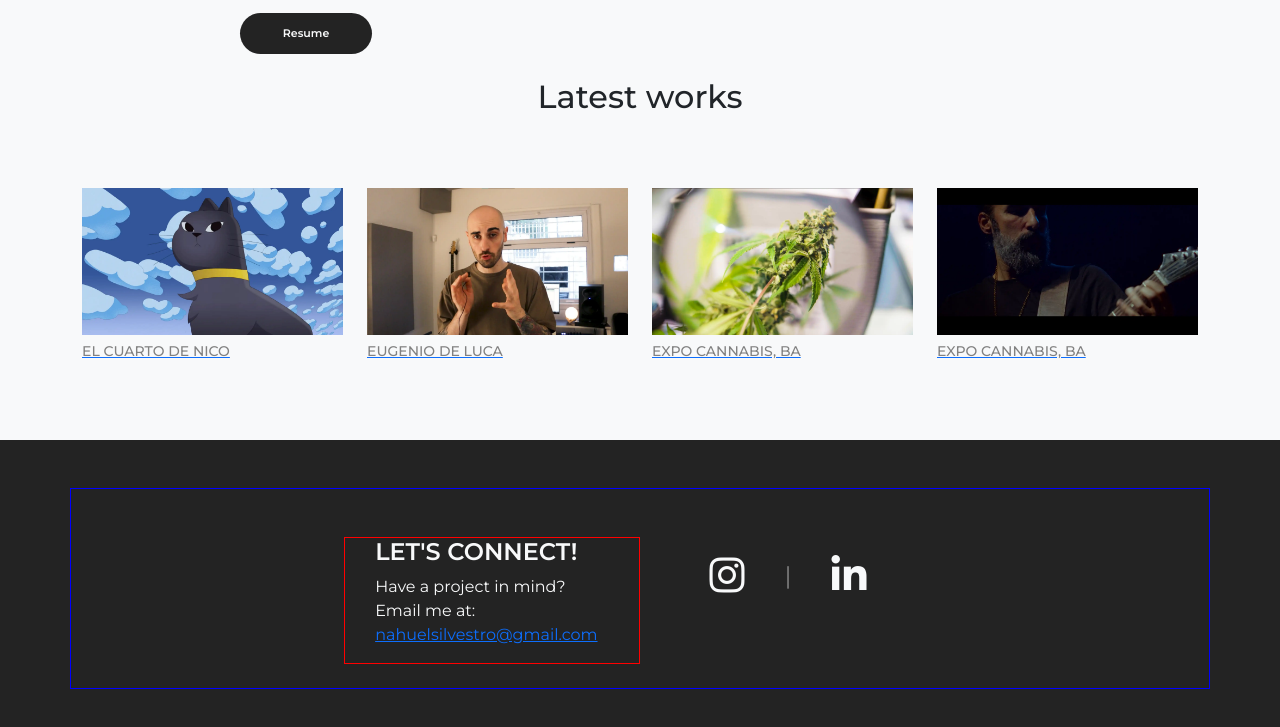
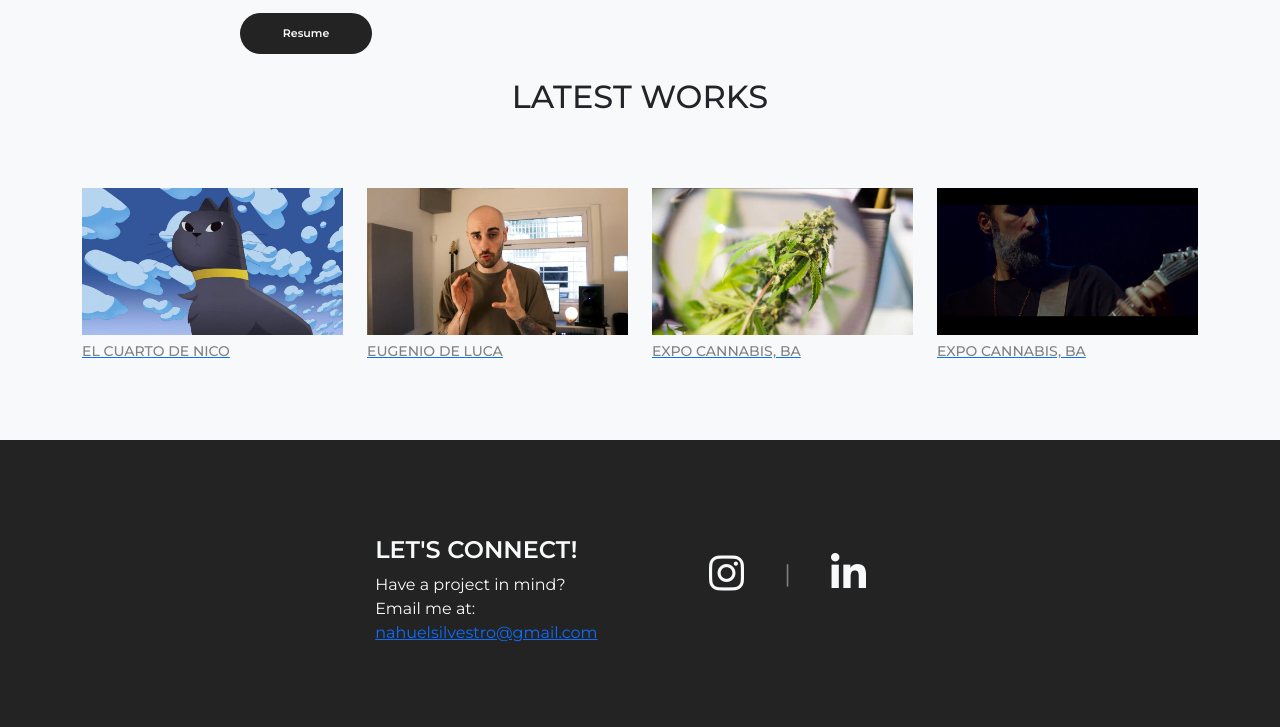
Before and after one commit to NahuelSilvestro/portfolio, a website: page index.html in a window 1280 px wide. Shown: the part 2313-3040 px from the top of the page. Drawn offline with nearby package versions, Linux system fonts and the light colour scheme.

Commit message:
footer updates

```diff
--- a/scss/_mixins.scss
+++ b/scss/_mixins.scss
@@ -4,6 +4,7 @@
 @mixin section-title {
     text-align: center;
     padding: 24px 0px 24px;
+    text-transform: uppercase;
 }
 
 // HOMEPAGE WORK CARDS TITLE
--- a/scss/layouts/_contact.scss
+++ b/scss/layouts/_contact.scss
@@ -9,7 +9,6 @@
     background-color: $color-dark;
     color: $color-light;
 .container {
-  border: 1px solid blue;
   display: flex;
   flex-direction: column;
   justify-content: center;
@@ -19,13 +18,11 @@
     .email-container {
         margin-top: 3rem; // Add space from top
         text-align: center; // Center align content
-        border: 1px solid red;
         @media (min-width: 768px) {
             text-align: left; // Left align on desktop
         }
 
 .container {
-    border: 1px solid red;
     min-height: 90vh;
 
     .contact-title {
```
Also changed, not shown: css/style.css, 1 other file.
